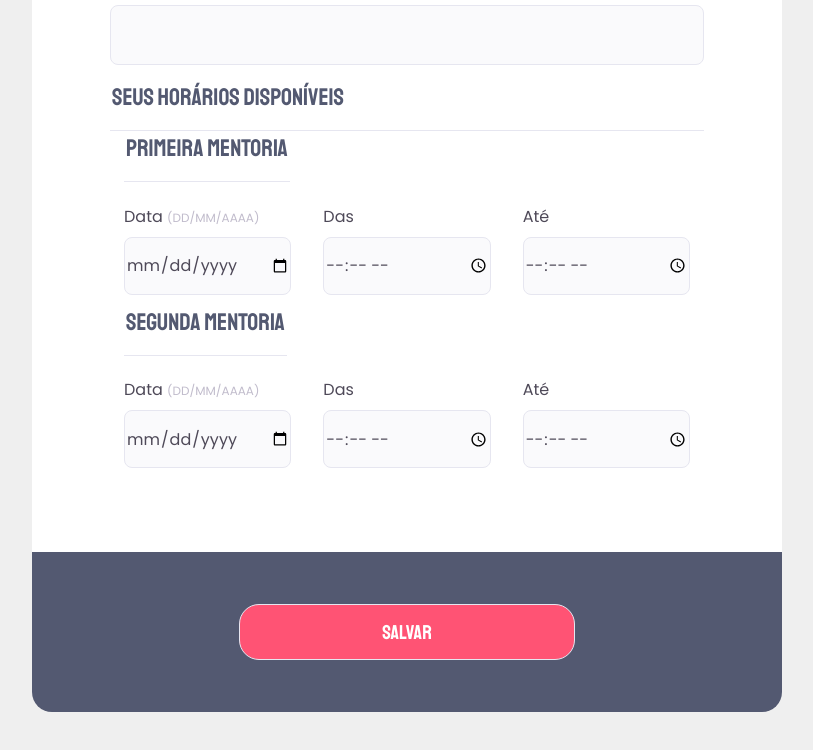
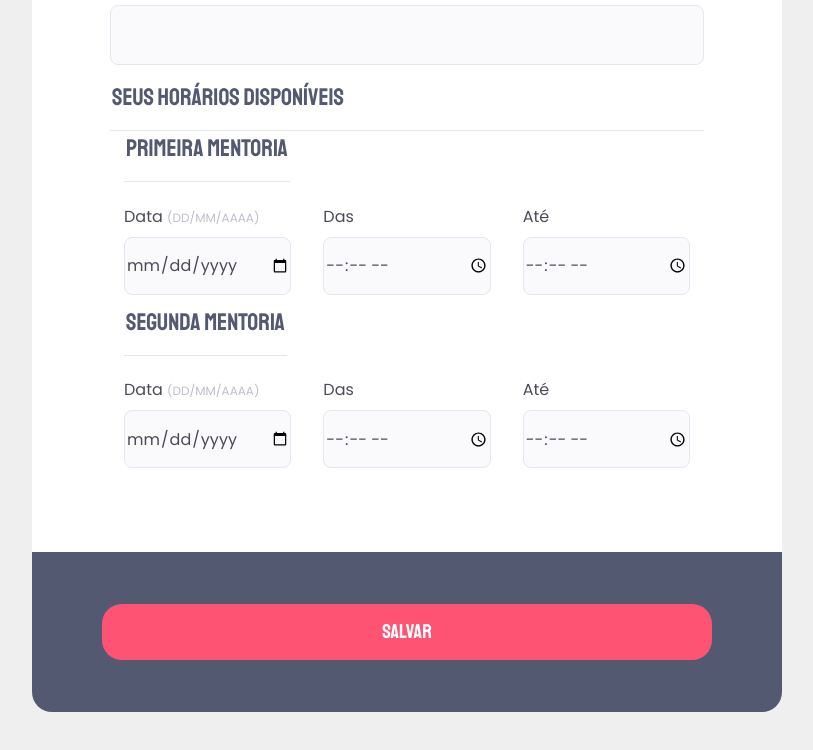
Before and after one commit to ErickTengan/Desafio03Explorer, a plain HTML site: page index.html in a window 1280 px wide. Shown: the part 923-1673 px from the top of the page, without its empty margins (233-1046 px from the left). Drawn offline with Linux system fonts and the light colour scheme.

Commit message:
fixed save button

```diff
--- a/style.css
+++ b/style.css
@@ -129,7 +129,8 @@ footer input {
   font-size: 20px;
   font-weight: 400;
   line-height: 26px;
-  padding: 15px 142px;
+  padding: 15px 280px;
   border-radius: 20px;
   background: #FF5374;
+  border: none;
 }
```
